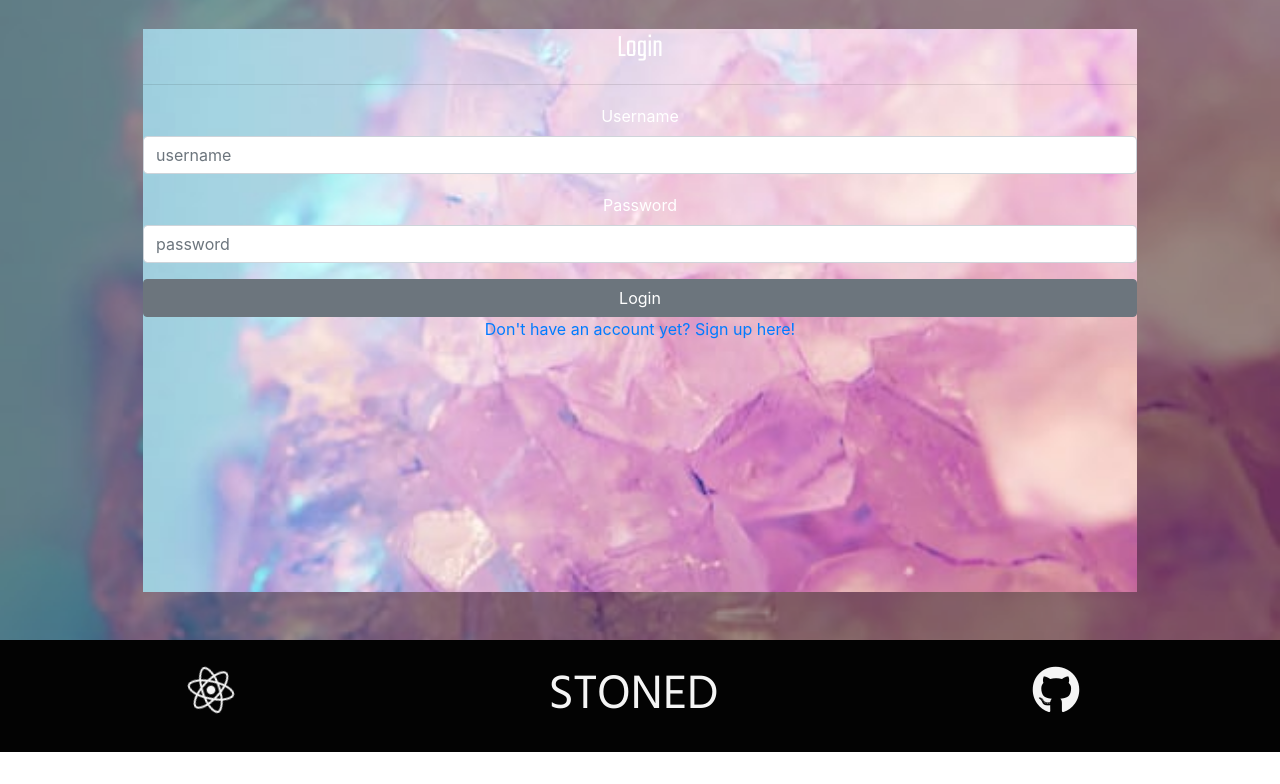
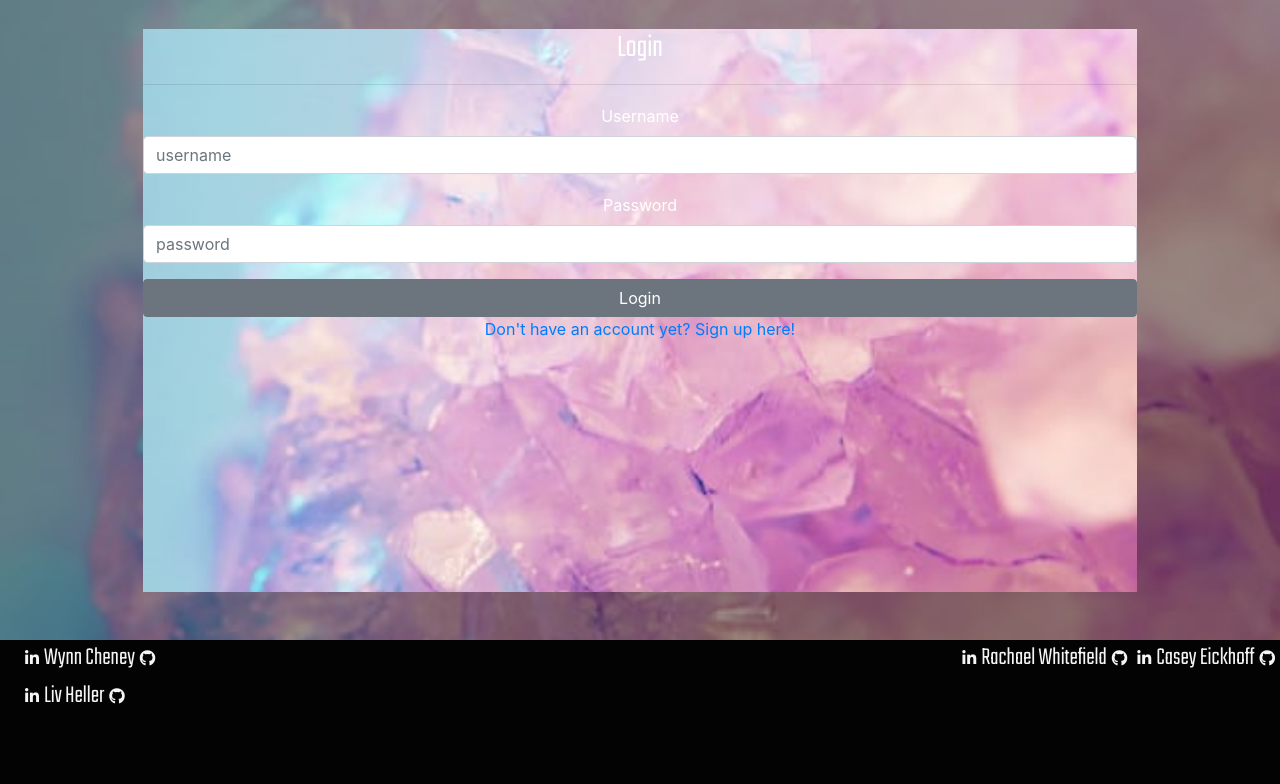
Before and after one commit to RachaelWhitefield/lets-get-metaphysical, a React (Create React App) app in the folder client/: page /login in a window 1280 px wide. Shown: the part 263-1047 px from the top of the page. Before the commit the page ends 1015 px from the top, so only its background shows below. Built offline with nearby package versions, Linux system fonts and the light colour scheme; no server answers.

Commit message:
working on footer content

```diff
--- a/client/src/components/Footer/Footer.js
+++ b/client/src/components/Footer/Footer.js
@@ -4,9 +4,15 @@ import "./Footer.scss";
 function Footer() {
     return (
         <footer className="footer">
-            <p><i className="fab fa-react react-icon"></i></p>
-            <p>STONED</p>
-            <p><a id="githib" href="https://github.com/RachaelWhitefield/lets-get-metaphysical" target="blank"><i className="fab fa-github gh-icon"></i></a></p>
+
+            <div className="casey name"><a id="linkedin" href="https://www.linkedin.com/in/rachael-whitefield-952198180/" target="_blank"><i class="fab fa-linkedin-in"></i></a>Casey Eickhoff<a id="githib" href="https://github.com/RachaelWhitefield/lets-get-metaphysical" target="blank"><i className="fab fa-github gh-icon"></i></a></div>
+
+            <div className="rachael name"><a id="linkedin" href="https://www.linkedin.com/in/rachael-whitefield-952198180/" target="_blank"><i class="fab fa-linkedin-in"></i></a>Rachael Whitefield<a id="githib" href="https://github.com/RachaelWhitefield/lets-get-metaphysical" target="blank"><i className="fab fa-github gh-icon"></i></a></div>
+            {/* <p>STONED</p> */}
+            <div className="wynn"><a id="linkedin" href="https://www.linkedin.com/in/rachael-whitefield-952198180/" target="_blank"><i class="fab fa-linkedin-in"></i></a>Wynn Cheney<a id="githib" href="https://github.com/RachaelWhitefield/lets-get-metaphysical" target="blank"><i className="fab fa-github gh-icon"></i></a></div>
+
+            <div className="liv"><a id="linkedin" href="https://www.linkedin.com/in/rachael-whitefield-952198180/" target="_blank"><i class="fab fa-linkedin-in"></i></a>Liv Heller<a id="githib" href="https://github.com/RachaelWhitefield/lets-get-metaphysical" target="blank"><i className="fab fa-github gh-icon"></i></a></div>
+            {/* <p></p> */}
         </footer>
     )
 }
--- a/client/src/components/Footer/Footer.scss
+++ b/client/src/components/Footer/Footer.scss
@@ -6,31 +6,54 @@
     position: absolute;
     height: $footer-height;
     background: $primary-color;
-    font-family: $text-font;
+    font-family: $title-font;
     color: $light-text;
-    p {
-        line-height: $footer-height;
-        width: 33%;
-        margin: 0 auto;
-        text-align: center;
-        display: inline-block;
-        font-size: 3rem;
-    }
+    font-size: 25px;
+    padding-left: 20px;
+    // padding-bottom: 5px;
+    // padding-top: 5px;
+
+
+
+
+
+
+    // p {
+    //     line-height: $footer-height;
+    //     width: 33%;
+    //     margin: 0 auto;
+    //     text-align: center;
+    //     display: inline-block;
+    //     font-size: 3rem;
+    // }
 
     .gh-icon {
         color: $light-text;
-        font-size: 3rem;
-    }
-
-    .react-icon {
-        font-size: 3rem;
-        -webkit-animation:spin 25s linear infinite;
-        -moz-animation:spin 25s linear infinite;
-        animation:spin 25s linear infinite;
+        font-size: 1rem;
+        padding: .5rem;
     }
 
 
+
+    .fab {
+        font-size: 1rem;
+        padding: 5px;
+        color: $light-text;
+    }
+    .name {
+        float: right;
+    }
+
+    // .react-icon {
+    //     font-size: 3rem;
+    //     -webkit-animation:spin 25s linear infinite;
+    //     -moz-animation:spin 25s linear infinite;
+    //     animation:spin 25s linear infinite;
+    // }
+
+
 }
+
 
 // #reactLogo {
 //     -webkit-animation:spin 10s linear infinite;
@@ -38,6 +61,6 @@
 //     animation:spin 10s linear infinite;
 // }
 
-@-moz-keyframes spin { 100% { -moz-transform: rotate(360deg); } }
-@-webkit-keyframes spin { 100% { -webkit-transform: rotate(360deg); } }
-@keyframes spin { 100% { -webkit-transform: rotate(360deg); transform:rotate(360deg); } }
+// @-moz-keyframes spin { 100% { -moz-transform: rotate(360deg); } }
+// @-webkit-keyframes spin { 100% { -webkit-transform: rotate(360deg); } }
+// @keyframes spin { 100% { -webkit-transform: rotate(360deg); transform:rotate(360deg); } }
--- a/client/src/pages/Profile/Profile.js
+++ b/client/src/pages/Profile/Profile.js
@@ -1,8 +1,9 @@
 import React, {Component} from "react";
 import "./Profile.scss";
 import { Button } from "reactstrap";
-import { Link } from "react-router-dom"
-import API from "../../utils/API"
+import { Link } from "react-router-dom";
+import API from "../../utils/API";
+
 
 class Profile extends Component {
     state = {
--- a/client/src/sass/variable.scss
+++ b/client/src/sass/variable.scss
@@ -11,4 +11,4 @@ $light-text: #F5F5F5;
 $text-font: 'Hind', serif;
 $title-font: 'Teko', sans-serif;
 
-$footer-height: 7rem;
+$footer-height: 9rem;
```
